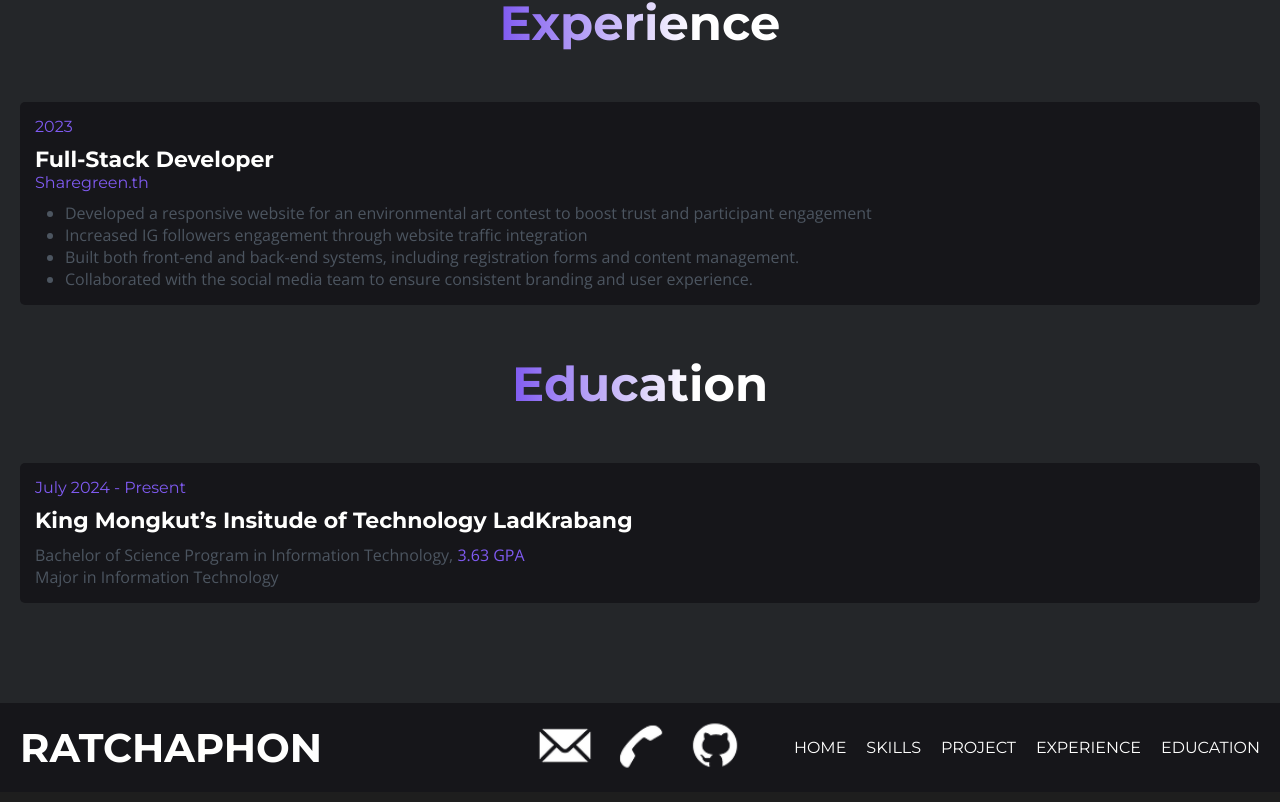
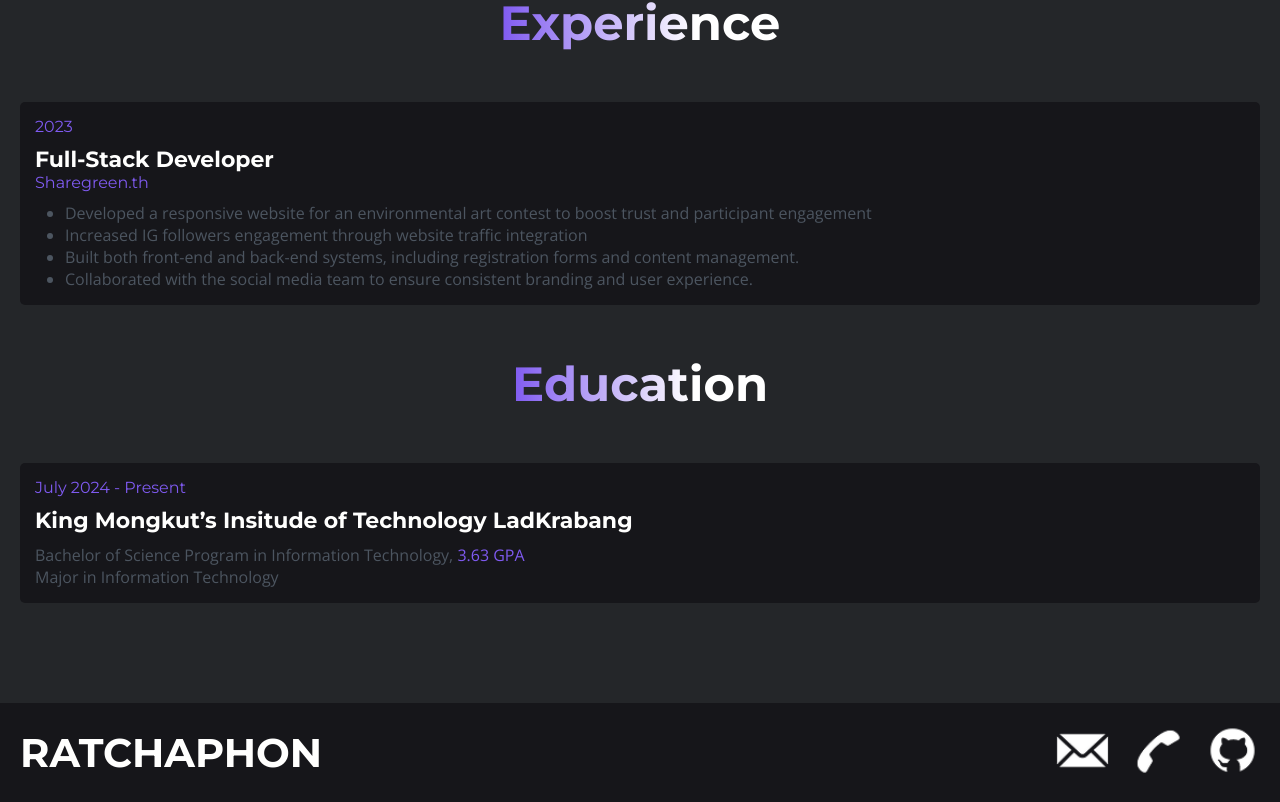
Before and after one commit to BazkilleR/my-portfolio, a React (Vite) app: page / in a window 1280 px wide. Shown: the part 3054-3856 px from the top of the page. Built offline with nearby package versions, Linux system fonts and the light colour scheme.

Commit message:
del: delete footer navigator

```diff
--- a/src/components/Footer.jsx
+++ b/src/components/Footer.jsx
@@ -4,8 +4,6 @@ const Footer = () => {
     { href: "#", alt: "tel-icon", img: "/icons/tel.png" },
     { href: "#", alt: "github-icon", img: "/icons/github.png" },
   ];
-
-  const navItems = ["HOME", "SKILLS", "PROJECT", "EXPERIENCE", "EDUCATION"];
 
   return (
     <footer>
@@ -23,16 +21,6 @@ const Footer = () => {
             ))}
           </ul>
         </div>
-
-        <div className="footer-nav">
-          <ul>
-            {navItems.map((item, index) => (
-              <li key={index}>
-                <a>{item}</a>
-              </li>
-            ))}
-          </ul>
-        </div>
       </div>
     </footer>
   );
--- a/src/index.css
+++ b/src/index.css
@@ -427,12 +427,6 @@ footer .footer-content p {
   font-weight: 700;
 }
 
-footer .social-links {
-  position: absolute;
-  left: 50%;
-  transform: translate(-50%);
-}
-
 footer .social-links img {
   height: 55px;
   width: 55px;
@@ -442,28 +436,6 @@ footer .social-links ul {
   display: flex;
   gap: 20px;
   list-style-type: none;
-}
-
-footer .footer-nav ul {
-  display: flex;
-  height: 100%;
-  align-items: center;
-  justify-content: center;
-  gap: 20px;
-}
-
-footer .footer-nav ul li {
-  font-size: var(--font-size-paragraph);
-  list-style-type: none;
-}
-
-footer .footer-nav ul li a {
-  cursor: pointer;
-  border-radius: 5px;
-}
-
-footer .footer-nav ul li a:hover {
-  color: var(--purple-color);
 }
 
 /* ---------------------------- */
@@ -586,17 +558,8 @@ footer .footer-nav ul li a:hover {
     font-size: 28px;
   }
 
-  footer .social-links {
-    position: static;
-    transform: translate(0);
-  }
-
   footer .social-links img {
     height: 40px;
     width: 40px;
   }
-
-  footer .footer-nav ul {
-    flex-direction: column;
-  }
 }
```
